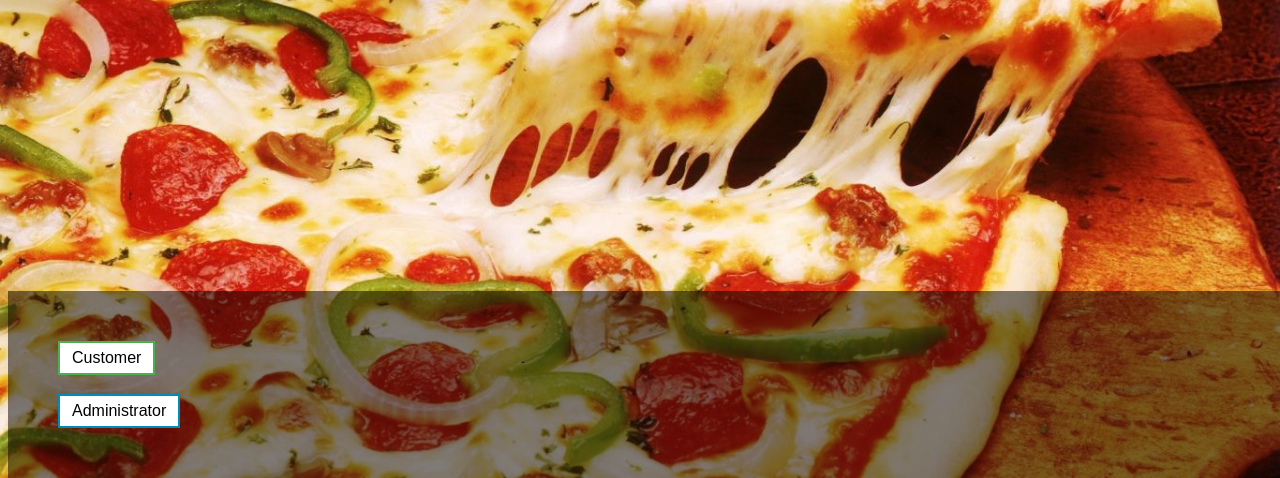
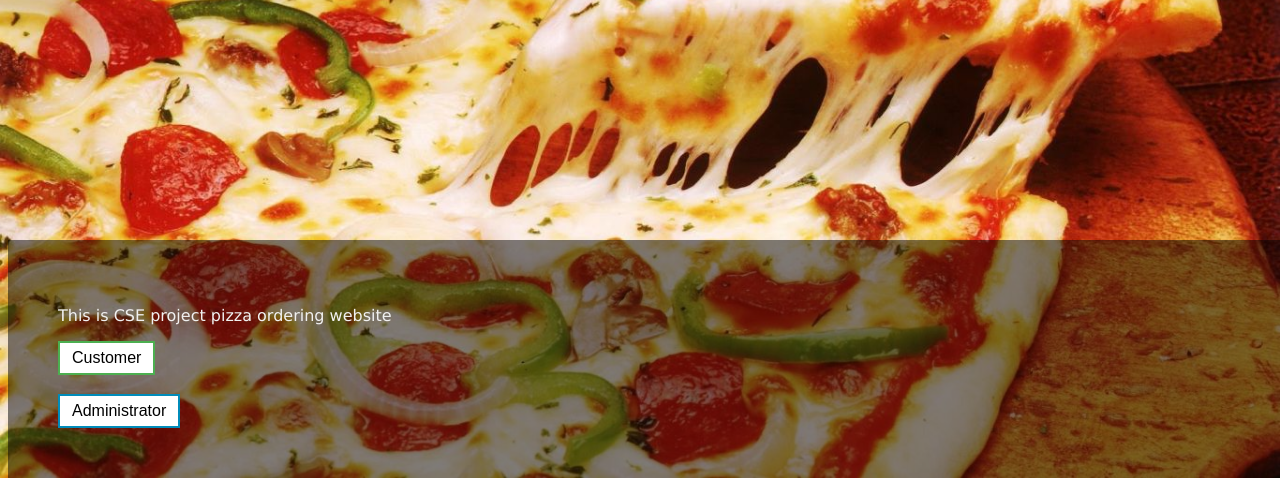
Before and after one commit to nhmanas/mid-term-web, a PHP site: page / in a window 1280 px wide. Shown: the part 322-800 px from the top of the page. Run offline with PHP 8.4, Linux system fonts and the light colour scheme.

Commit message:
video degistirildi ve bir kac sey

```diff
--- a/index.php
+++ b/index.php
@@ -60,6 +60,9 @@
     </head>
     <body background="pizza.jpg" style="background-repeat: no-repeat; background-size: cover;">
         <div class="content">
+            <p>
+                This is CSE project pizza ordering website
+            </p>
             <a href="customer_login.php">
                 <button class="button button1">
                     Customer
```
Lines whose indentation alone changed are shown as unchanged.
